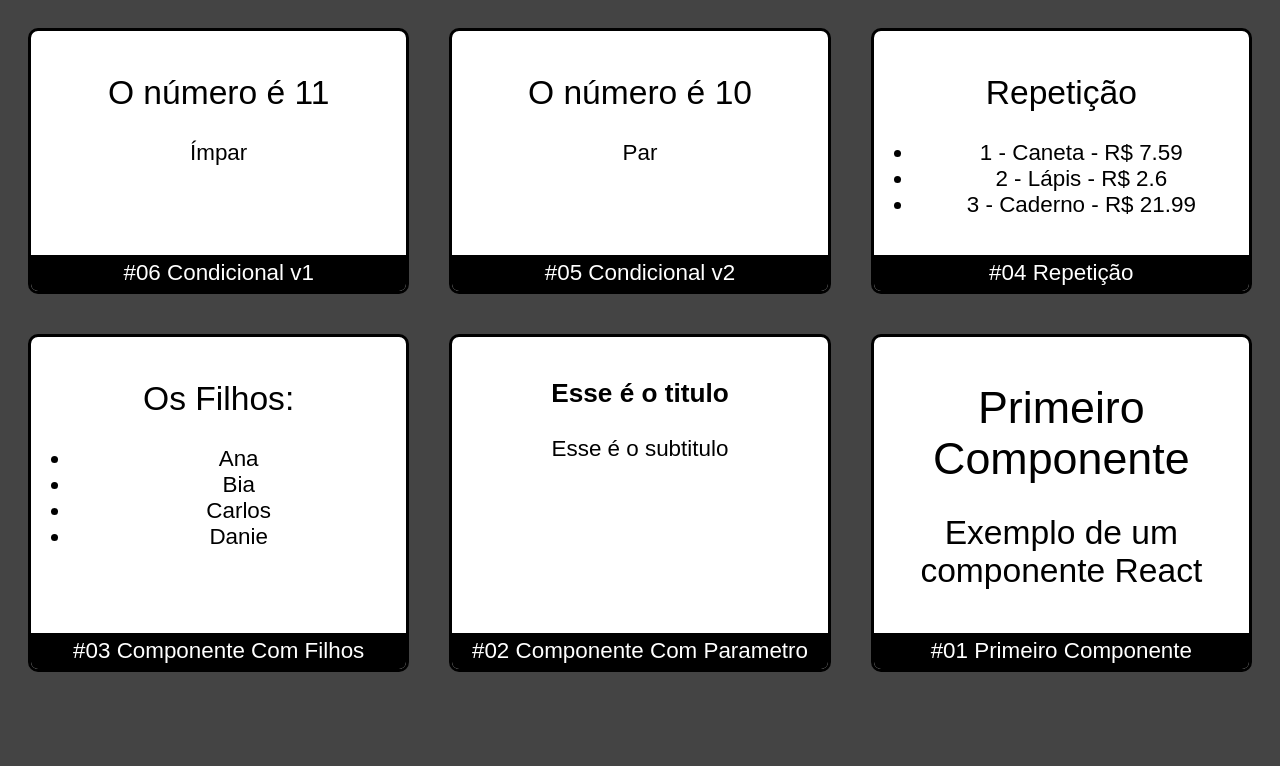
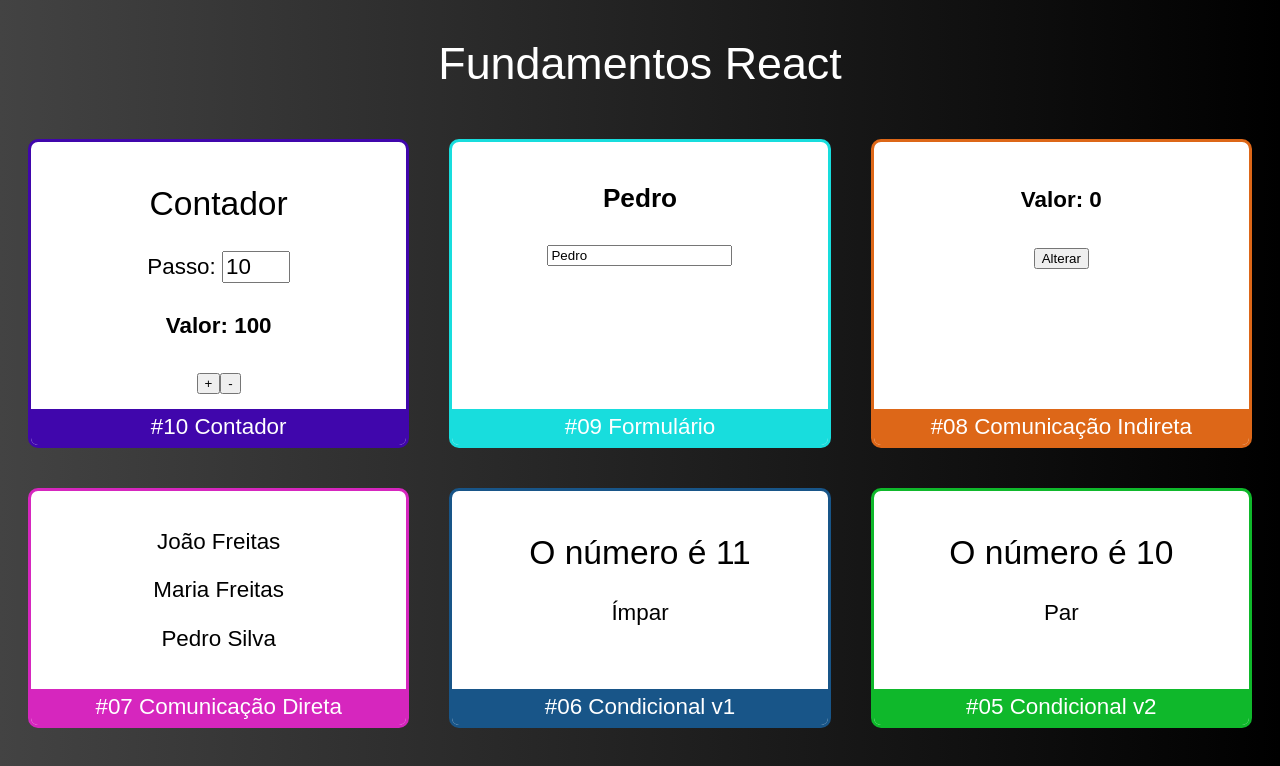
Before and after one commit to LeandroMenoci/AprendendoReactCod3rCursos, a React (Create React App) app in the folder fundamentos-react/: page / in a window 1280 px wide. Shown: the top 766 px of the page. Built offline with nearby package versions, Linux system fonts and the light colour scheme.

Commit message:
Trabalhando com Comunicação Direta e Indireta, Input e criação de um Contador

```diff
--- a/fundamentos-react/src/App.css
+++ b/fundamentos-react/src/App.css
@@ -1,4 +1,9 @@
 .App {
+  display: flex;
+  flex-direction: column;
+}
+
+.Cards {
   display: flex;
   flex-wrap: wrap;
 }
--- a/fundamentos-react/src/App.jsx
+++ b/fundamentos-react/src/App.jsx
@@ -8,20 +8,38 @@
 import Condicional from './components/basicos/Condicional'
 import Repeticao from './components/basicos/Repeticao'
 import CondicionalComIf from './components/basicos/CondicionalComIf';
-
+import Pai from './components/comunicacao/direta/Pai';
+import Super from './components/comunicacao/indireta/Super';
+import Input from './components/comunicacao/form/Input';
+import Contador from './components/contador/Contador';
 
 export default props => (
   <div className="App">
-    <Card titulo="#06 Condicional v1">
+    <h1>Fundamentos React</h1>
+
+    <div className="Cards">
+      <Card titulo="#10 Contador" color="#4006ac">
+        <Contador passo={10} valor={100}></Contador>
+      </Card>
+      <Card titulo="#09 Formulário" color="#18dddd">
+        <Input></Input>
+      </Card>
+      <Card titulo="#08 Comunicação Indireta" color="#dd6718">
+        <Super></Super>
+      </Card>
+      <Card titulo="#07 Comunicação Direta" color="#d626be">
+        <Pai sobrenome="Freitas"></Pai>
+      </Card>
+      <Card titulo="#06 Condicional v1" color="#185588">
         <Condicional numero={11}></Condicional>
       </Card>
-    <Card titulo="#05 Condicional v2">
+      <Card titulo="#05 Condicional v2" color="#0fb82b">
         <CondicionalComIf numero={10}></CondicionalComIf>
       </Card>
-    <Card titulo="#04 Repetição">
+      <Card titulo="#04 Repetição" color="#b0b32c">
         <Repeticao></Repeticao>
       </Card>
-    <Card titulo="#03 Componente Com Filhos">
+      <Card titulo="#03 Componente Com Filhos" color="#a840d8">
         <ComFilhos>
           <ul>
             <li>Ana</li>
@@ -31,13 +49,15 @@
           </ul>
         </ComFilhos>
       </Card>
-    <Card titulo="#02 Componente Com Parametro">
+      <Card titulo="#02 Componente Com Parametro" color="#b42419">
         <ComParametro titulo="Esse é o titulo"
           subtitulo="Esse é o subtitulo" />
       </Card>
 
-    <Card titulo="#01 Primeiro Componente">
+      <Card titulo="#01 Primeiro Componente" color="#39c321">
         <Primeiro />
       </Card>
     </div>
+
+  </div>
 );
--- a/fundamentos-react/src/components/basicos/ComParametro.jsx
+++ b/fundamentos-react/src/components/basicos/ComParametro.jsx
@@ -1,8 +1,13 @@
 import React, { Component } from 'react';
 
 
-export default props =>
-  <>
-    <h3>{props.titulo}</h3>
-    <p>{props.subtitulo}</p>
-  </>
+export default (props) => {
+  // props é somente leitura!!!
+  // props.titulo = 'Outro Título'
+  return (
+    <>
+      <h3>{props.titulo}</h3>
+      <p>{props.subtitulo}</p>
+    </>
+  )
+}
--- /dev/null
+++ b/fundamentos-react/src/components/comunicacao/direta/Filho.jsx
@@ -0,0 +1,7 @@
+import React from 'react';
+
+
+export default props =>
+  <div>
+    <p>{props.children} {props.sobrenome}</p>
+  </div>
--- /dev/null
+++ b/fundamentos-react/src/components/comunicacao/direta/Pai.jsx
@@ -0,0 +1,10 @@
+import React from 'react';
+import Filho from './Filho';
+
+export default props =>
+  <div>
+    <Filho {...props}>João</Filho>
+    <Filho sobrenome={props.sobrenome}>Maria</Filho>
+    <Filho sobrenome="Silva">Pedro</Filho>
+
+  </div>
--- /dev/null
+++ b/fundamentos-react/src/components/comunicacao/form/Input.jsx
@@ -0,0 +1,11 @@
+import React, { useState } from 'react';
+
+export default (props) => {
+  let [nome, setNome] = useState('Pedro')
+  return (
+    <>
+      <h3>{nome}</h3>
+      <input type="text" value={nome} onChange={e => setNome(e.target.value)} />
+    </>
+  )
+}
--- /dev/null
+++ b/fundamentos-react/src/components/comunicacao/indireta/Sub.jsx
@@ -0,0 +1,12 @@
+import React from 'react';
+
+
+export default (props) => {
+  return (
+    <div>
+      <button onClick={() => {
+        props.onClicar(Math.random(), "Gerado")
+      }}>Alterar</button>
+    </div>
+  )
+}
--- /dev/null
+++ b/fundamentos-react/src/components/comunicacao/indireta/Super.jsx
@@ -0,0 +1,20 @@
+import React, { useState } from 'react';
+import Sub from './Sub';
+
+export default (props) => {
+
+  const [texto, setTexto] = useState('Valor')
+  const [num, setNum] = useState(0)
+
+  function quandoClicar(valorGerado, texto) {
+    setNum(valorGerado)
+    setTexto(texto)
+  }
+  return (
+    <div>
+      <h4>{texto}: {num}</h4>
+      <Sub onClicar={quandoClicar}></Sub>
+
+    </div>
+  )
+}
--- /dev/null
+++ b/fundamentos-react/src/components/contador/Contador.css
@@ -0,0 +1,4 @@
+.Contador input {
+  font-size: 1.4rem;
+  width: 60px;
+}
--- /dev/null
+++ b/fundamentos-react/src/components/contador/Contador.jsx
@@ -0,0 +1,43 @@
+import './Contador.css'
+import React, { Component } from 'react';
+
+
+export default class Contador extends Component {
+  state = {
+    passo: this.props.passo || 1,
+    valor: this.props.valor || 0
+  }
+
+  inc = () => {
+    this.setState({
+      valor: this.state.valor + this.state.passo
+    })
+
+  }
+
+  dec = () => {
+    this.setState({
+      valor: this.state.valor - this.state.passo
+    })
+  }
+
+  render() {
+    return (
+      <div className="Contador">
+        <h2>Contador</h2>
+        <div>
+          <label for="passoInput">Passo: </label>
+          <input id="passoInput" type="number" style={{ fontSize: '1.4rem', width: '60px' }}
+            value={this.state.passo}
+            onChange={e => this.setState({ passo: +e.target.value })} />
+        </div>
+        <h4>Valor: {this.state.valor}</h4>
+
+        <div>
+          <button onClick={this.inc}>+</button>
+          <button onClick={this.dec}>-</button>
+        </div>
+      </div>
+    )
+  }
+}
--- a/fundamentos-react/src/components/layout/Card.jsx
+++ b/fundamentos-react/src/components/layout/Card.jsx
@@ -2,11 +2,15 @@
 import React from 'react';
 
 export default props =>
-  <div className="Card">
-    <div className="Content">
+  <div className="Card" style={{
+    borderColor: props.color || '#000'
+  }}>
+    <div className="Content" >
       {props.children}
     </div>
-    <div className="Footer">
+    <div className="Footer" style={{
+      backgroundColor: props.color || '#000'
+    }}>
       {props.titulo}
     </div>
   </div>
--- a/fundamentos-react/src/index.css
+++ b/fundamentos-react/src/index.css
@@ -5,6 +5,12 @@
   background-color: #444;
   color: #fff;
   text-align: center;
+
+  background: #000000;
+  background: -webkit-linear-gradient(to right, #434343, #000000);
+  background: linear-gradient(to right, #434343, #000000);
+
+
 }
 
 h1, h2 {
```
Lines whose indentation alone changed are shown as unchanged.
